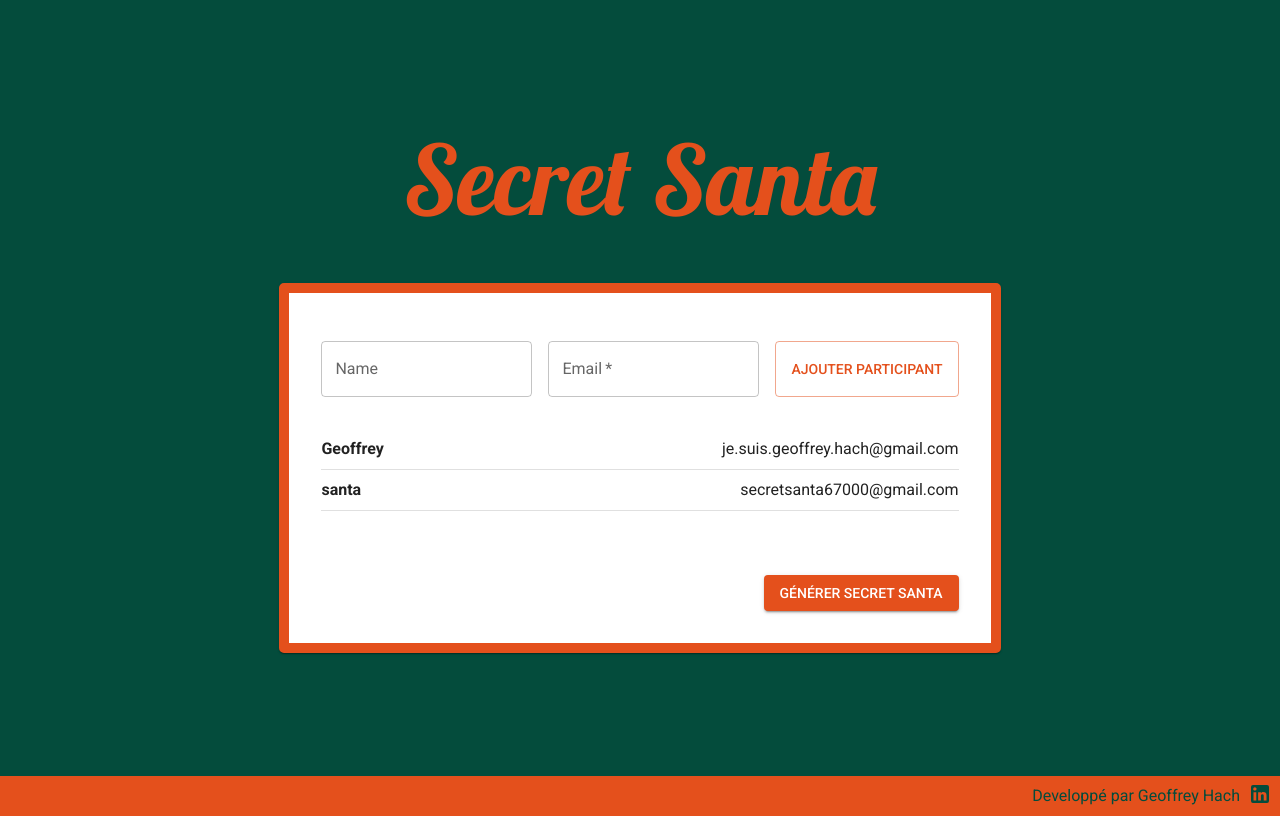
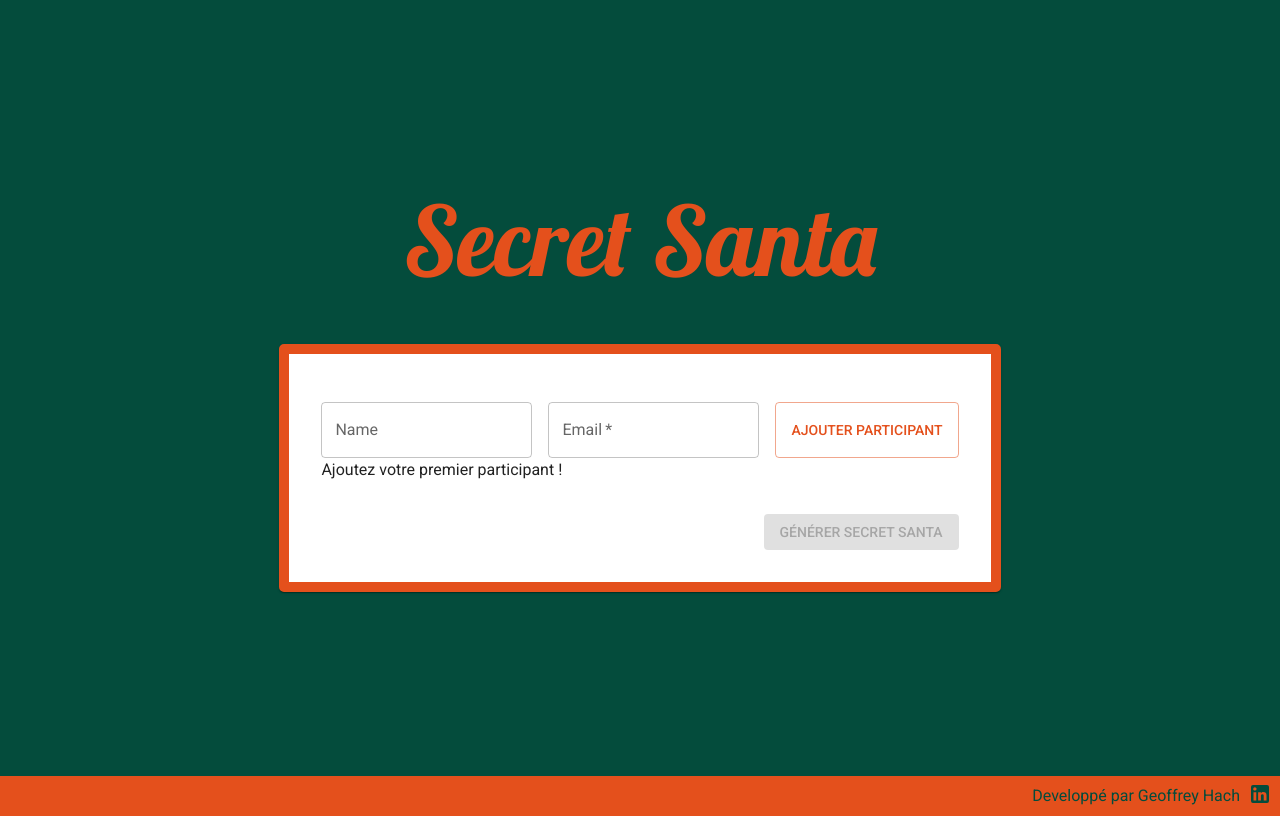
Before and after one commit to geoffreyhach/secretsanta, a React (Create React App) app: page / in a window 1280 px wide. Built offline with nearby package versions, Linux system fonts and the light colour scheme.

Commit message:
changed initial values

```diff
--- a/src/components/SecretSanta.jsx
+++ b/src/components/SecretSanta.jsx
@@ -7,10 +7,7 @@ import ParticipantsList from "./ParticipantsList";
 import Results from "./Results";
 
 function SecretSanta() {
-    const [participants, setParticipants] = useState([
-        { email: "je.suis.geoffrey.hach@gmail.com", name: "Geoffrey" },
-        { email: "secretsanta67000@gmail.com", name: "santa" },
-    ]);
+    const [participants, setParticipants] = useState([]);
     const [results, setResults] = useState();
     return (
         <Card
```
